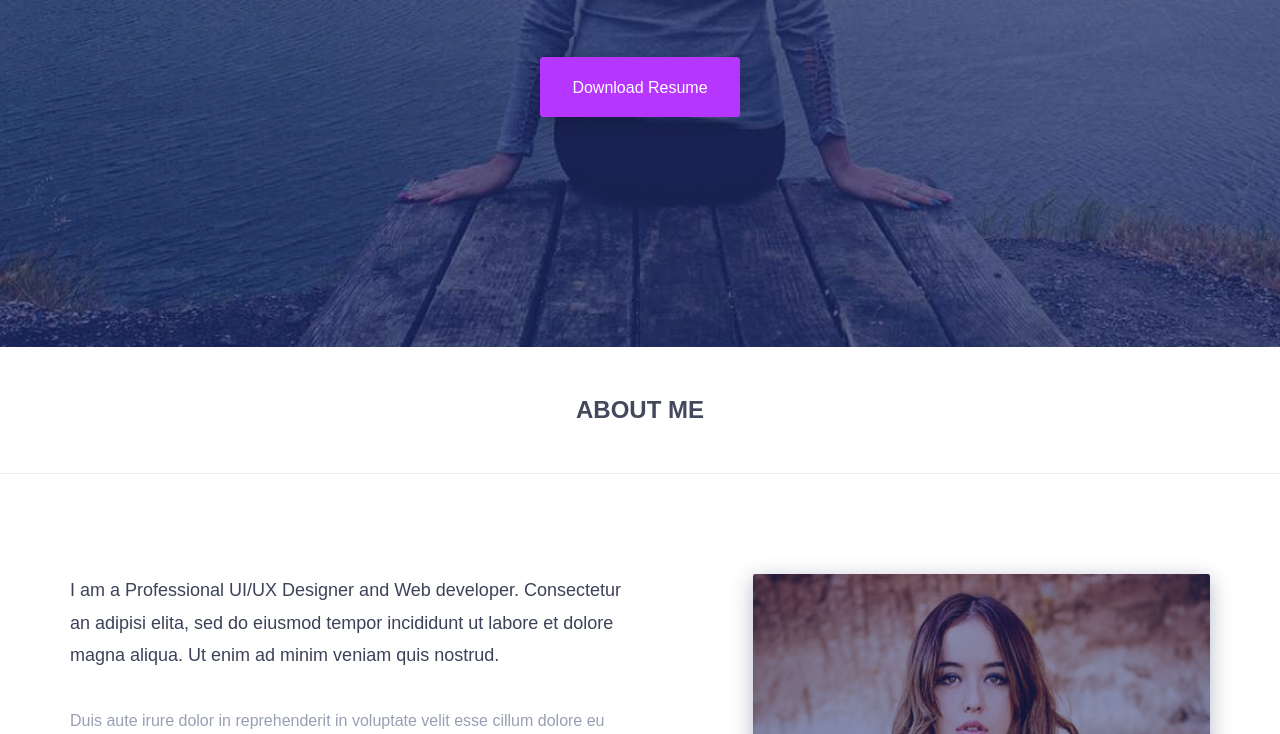
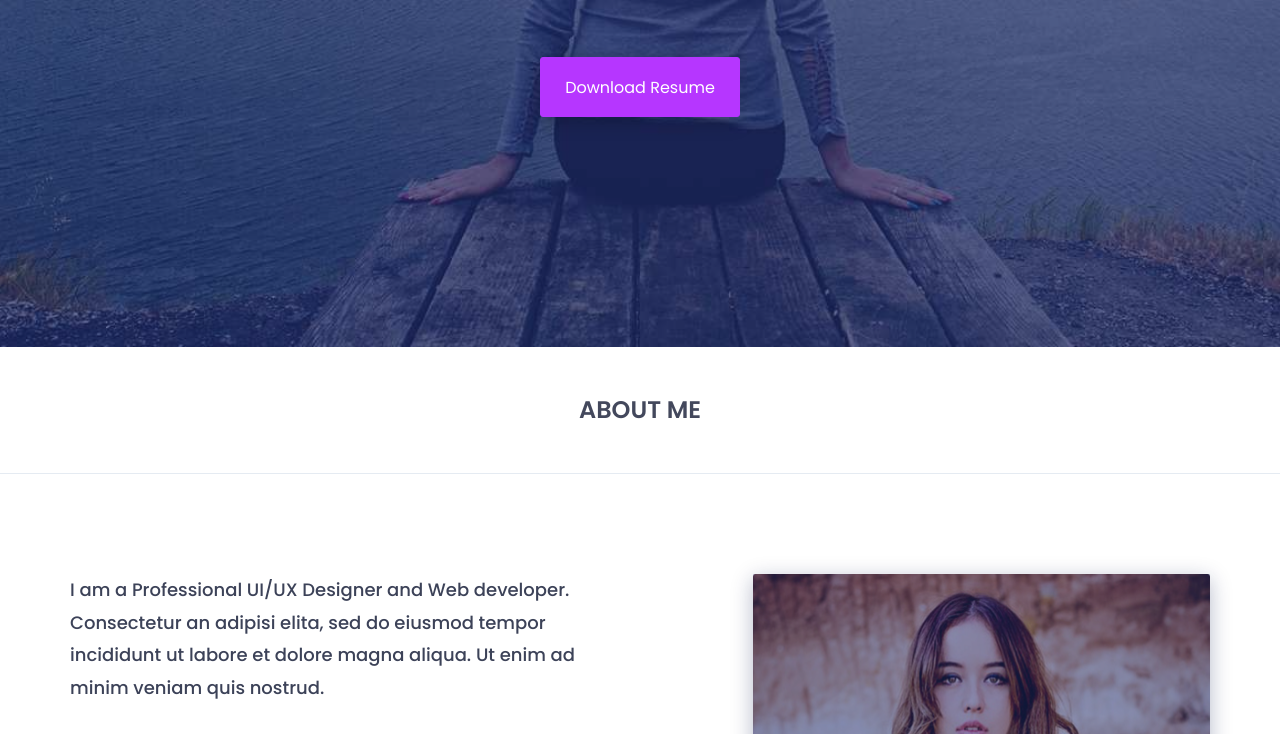
Before and after one commit to ArmatGame/browny, a plain HTML site: page index.html in a window 1280 px wide. Shown: the part 543-1277 px from the top of the page. Drawn offline with nearby package versions, Linux system fonts and the light colour scheme.

Commit message:
Update index.html

```diff
--- a/index.html
+++ b/index.html
@@ -9,7 +9,7 @@
         <!-- The above 3 meta tags *must* come first in the head; any other head content must come *after* these tags -->
 
         <!--font-family-->
-
+		<link href="https://fonts.googleapis.com/css?family=Poppins:100,200,300,400,500,600,700,800,900&amp;subset=devanagari,latin-ext" rel="stylesheet">
 
         <!-- title of site -->
         <title>Browny</title>
```
